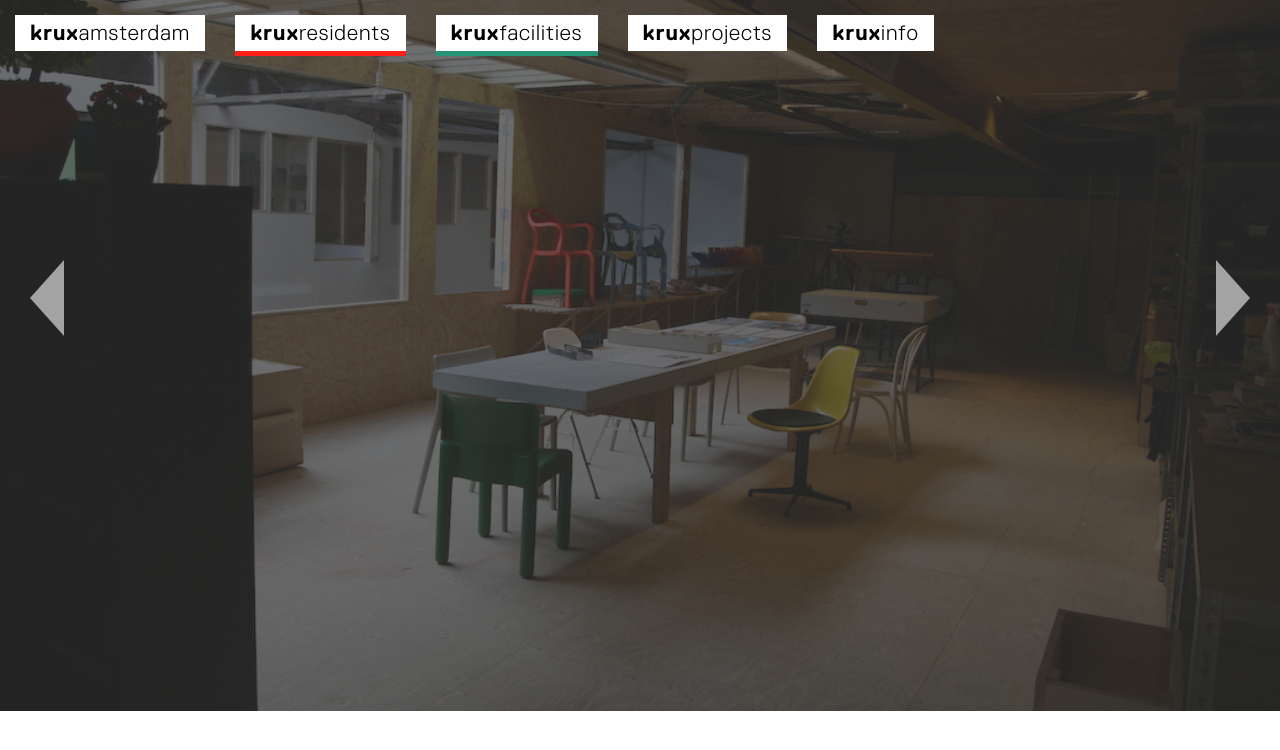
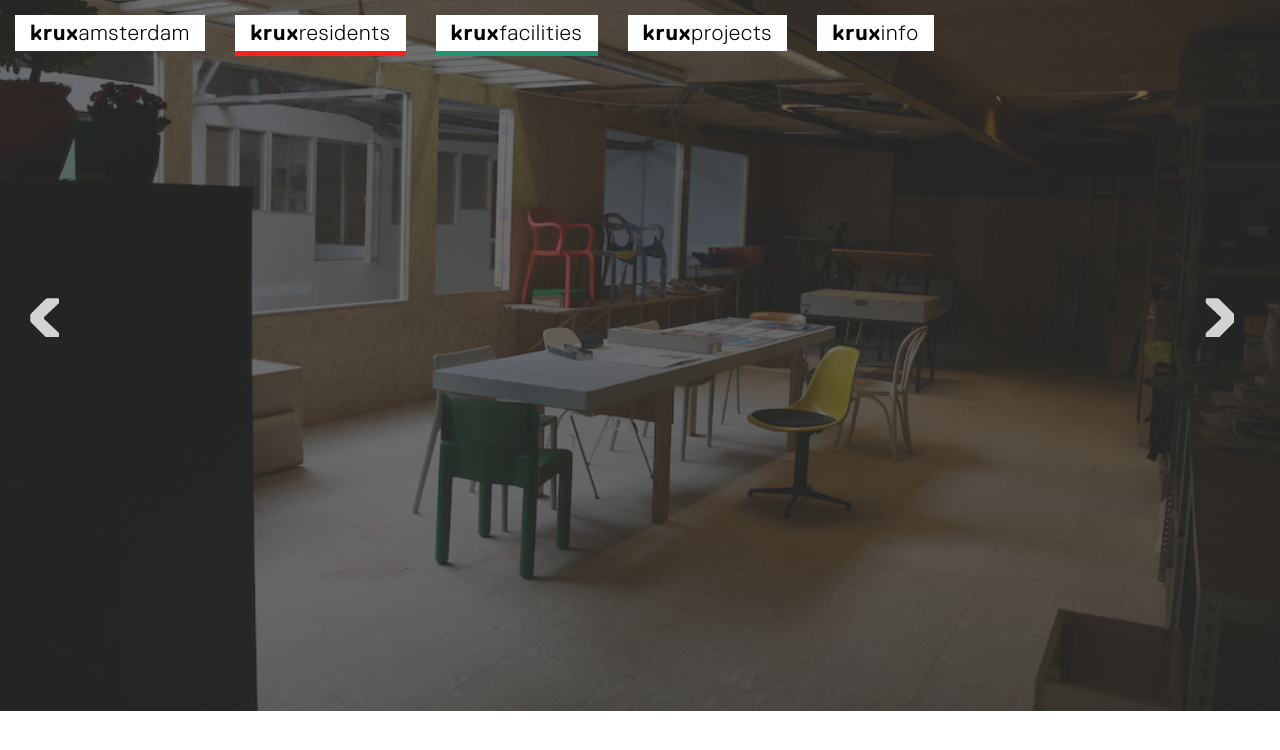
Before and after one commit to frankmolenaar1986/frankmolenaar1986.github.io, a Jekyll site: the page built from index.md, in a window 1280 px wide and 1400 px high, scrolled down 1067 px. Shown: the top 750 px of the window. Built offline with Jekyll 4.4.1, drawn with Linux system fonts in a browser that asks for light colours; nearby versions of some CDN libraries.

Commit message:
replaced the arrows with png images

```diff
--- a/css/style.css
+++ b/css/style.css
@@ -102,31 +102,25 @@ div.page-content {
 
 .fp-controlArrow {
 	position: absolute;
-	z-index: 4;
 	top: 50%;
+	width: 30px;
+	height: 40px;
 	cursor: pointer;
-	width: 0;
-	height: 0;
-	border-style: solid;
-	margin-top: -38px;
+	opacity: 0.8;
+}
+
+.fp-controlArrow:hover {
+	opacity: 1;
 }
 
 .fp-controlArrow.fp-prev {
 	left: 60px;
-	width: 0;
-	border-width: 38.5px 34px 38.5px 0;
-	border-color: transparent #A3A3A3 transparent transparent;
-
-}
-
-.fp-controlArrow.fp-prev:hover {
-	border-color: transparent #fff transparent transparent;
+	background: url("../images/kruxwebsite_arrow_left.png") no-repeat;
 }
 
 .fp-controlArrow.fp-next {
-	right: 15px;
-	border-width: 38.5px 0 38.5px 34px;
-	border-color: transparent transparent transparent #A3A3A3;
+	right: 30px;
+	background: url("../images/kruxwebsite_arrow_right.png") no-repeat;
 }
 
 .fp-controlArrow.fp-next:hover {
```
